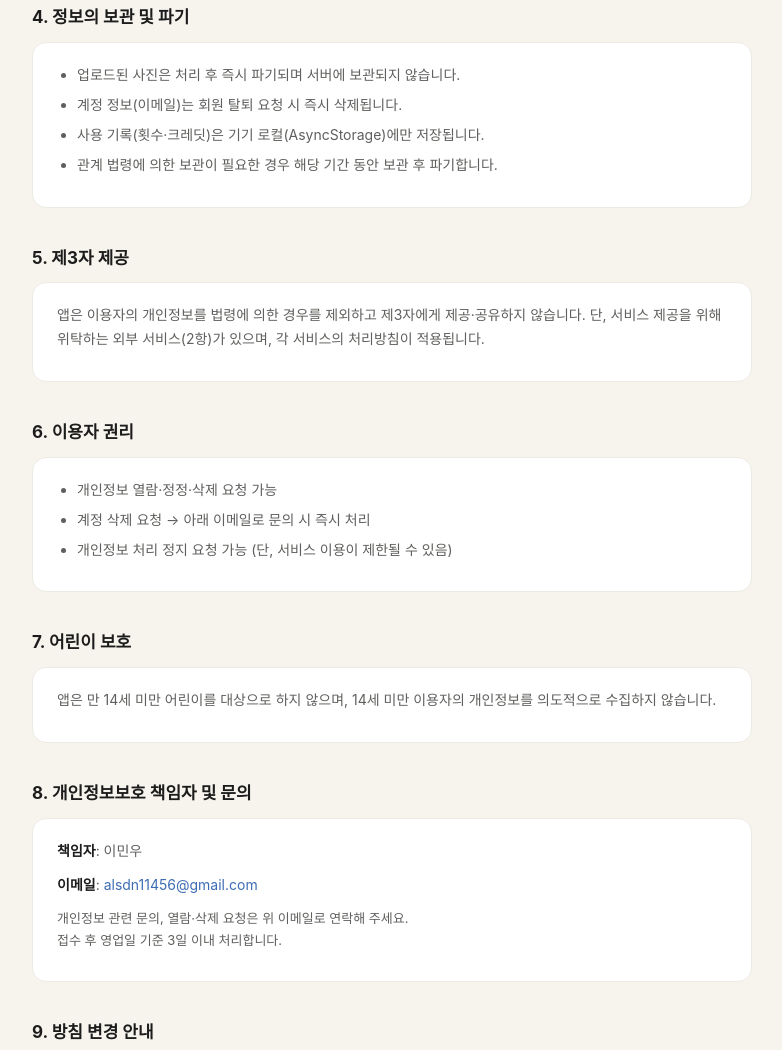
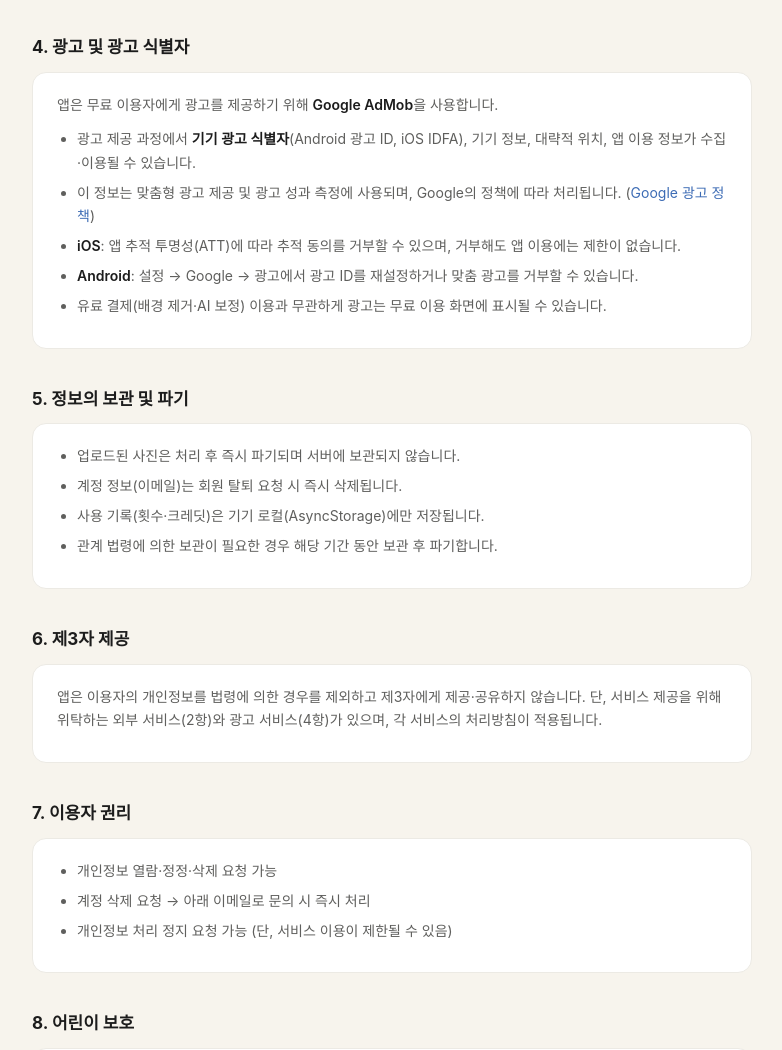
Before and after one commit to minwooDB/id-privacy, a plain HTML site: page index.html in a window 1280 px wide. Shown: the part 1095-2145 px from the top of the page, without its empty margins (248-1030 px from the left). Drawn offline with Linux system fonts and the light colour scheme.

Commit message:
docs: 광고(AdMob) 관련 개인정보처리방침·이용약관 반영

```diff
--- a/index.html
+++ b/index.html
@@ -55,6 +55,7 @@
       <li><span class="highlight">촬영·업로드 사진</span> — 배경 제거 및 AI 보정 처리에만 사용, 서버에 영구 저장하지 않음</li>
       <li><span class="highlight">결제 정보</span> — Google Play를 통해 처리되며, 앱이 직접 카드·계좌 정보를 수집하지 않음</li>
       <li><span class="highlight">앱 사용 기록</span> — 배경 제거 사용 횟수, AI 보정 크레딧 잔액 (기기 로컬 저장, AsyncStorage)</li>
+      <li><span class="highlight">광고 식별자</span> — 광고 제공을 위한 기기 광고 ID (Android 광고 ID / iOS IDFA), 기기·앱 정보 (아래 4항 참고)</li>
     </ul>
   </div>
 
@@ -90,7 +91,22 @@
     </ul>
   </div>
 
-  <h2>4. 정보의 보관 및 파기</h2>
+  <h2>4. 광고 및 광고 식별자</h2>
+  <div class="box">
+    <p>
+      앱은 무료 이용자에게 광고를 제공하기 위해
+      <span class="highlight">Google AdMob</span>을 사용합니다.
+    </p>
+    <ul>
+      <li>광고 제공 과정에서 <span class="highlight">기기 광고 식별자</span>(Android 광고 ID, iOS IDFA), 기기 정보, 대략적 위치, 앱 이용 정보가 수집·이용될 수 있습니다.</li>
+      <li>이 정보는 맞춤형 광고 제공 및 광고 성과 측정에 사용되며, Google의 정책에 따라 처리됩니다. (<a href="https://policies.google.com/technologies/ads" target="_blank">Google 광고 정책</a>)</li>
+      <li><span class="highlight">iOS</span>: 앱 추적 투명성(ATT)에 따라 추적 동의를 거부할 수 있으며, 거부해도 앱 이용에는 제한이 없습니다.</li>
+      <li><span class="highlight">Android</span>: 설정 → Google → 광고에서 광고 ID를 재설정하거나 맞춤 광고를 거부할 수 있습니다.</li>
+      <li>유료 결제(배경 제거·AI 보정) 이용과 무관하게 광고는 무료 이용 화면에 표시될 수 있습니다.</li>
+    </ul>
+  </div>
+
+  <h2>5. 정보의 보관 및 파기</h2>
   <div class="box">
     <ul>
       <li>업로드된 사진은 처리 후 즉시 파기되며 서버에 보관되지 않습니다.</li>
@@ -100,17 +116,17 @@
     </ul>
   </div>
 
-  <h2>5. 제3자 제공</h2>
+  <h2>6. 제3자 제공</h2>
   <div class="box">
     <p>
       앱은 이용자의 개인정보를 법령에 의한 경우를 제외하고
       제3자에게 제공·공유하지 않습니다.
-      단, 서비스 제공을 위해 위탁하는 외부 서비스(2항)가 있으며,
+      단, 서비스 제공을 위해 위탁하는 외부 서비스(2항)와 광고 서비스(4항)가 있으며,
       각 서비스의 처리방침이 적용됩니다.
     </p>
   </div>
 
-  <h2>6. 이용자 권리</h2>
+  <h2>7. 이용자 권리</h2>
   <div class="box">
     <ul>
       <li>개인정보 열람·정정·삭제 요청 가능</li>
@@ -119,7 +135,7 @@
     </ul>
   </div>
 
-  <h2>7. 어린이 보호</h2>
+  <h2>8. 어린이 보호</h2>
   <div class="box">
     <p>
       앱은 만 14세 미만 어린이를 대상으로 하지 않으며,
@@ -127,7 +143,7 @@
     </p>
   </div>
 
-  <h2>8. 개인정보보호 책임자 및 문의</h2>
+  <h2>9. 개인정보보호 책임자 및 문의</h2>
   <div class="box">
     <p><span class="highlight">책임자</span>: 이민우</p>
     <p><span class="highlight">이메일</span>: <a href="mailto:alsdn11456@gmail.com">alsdn11456@gmail.com</a></p>
@@ -137,7 +153,7 @@
     </p>
   </div>
 
-  <h2>9. 방침 변경 안내</h2>
+  <h2>10. 방침 변경 안내</h2>
   <div class="box">
     <p>
       본 방침이 변경될 경우 앱 내 공지 또는 이 페이지를 통해 사전 안내합니다.
```
Also changed, not shown: privacy.html (+23 -7 lines), terms.html (+13 -4 lines).
